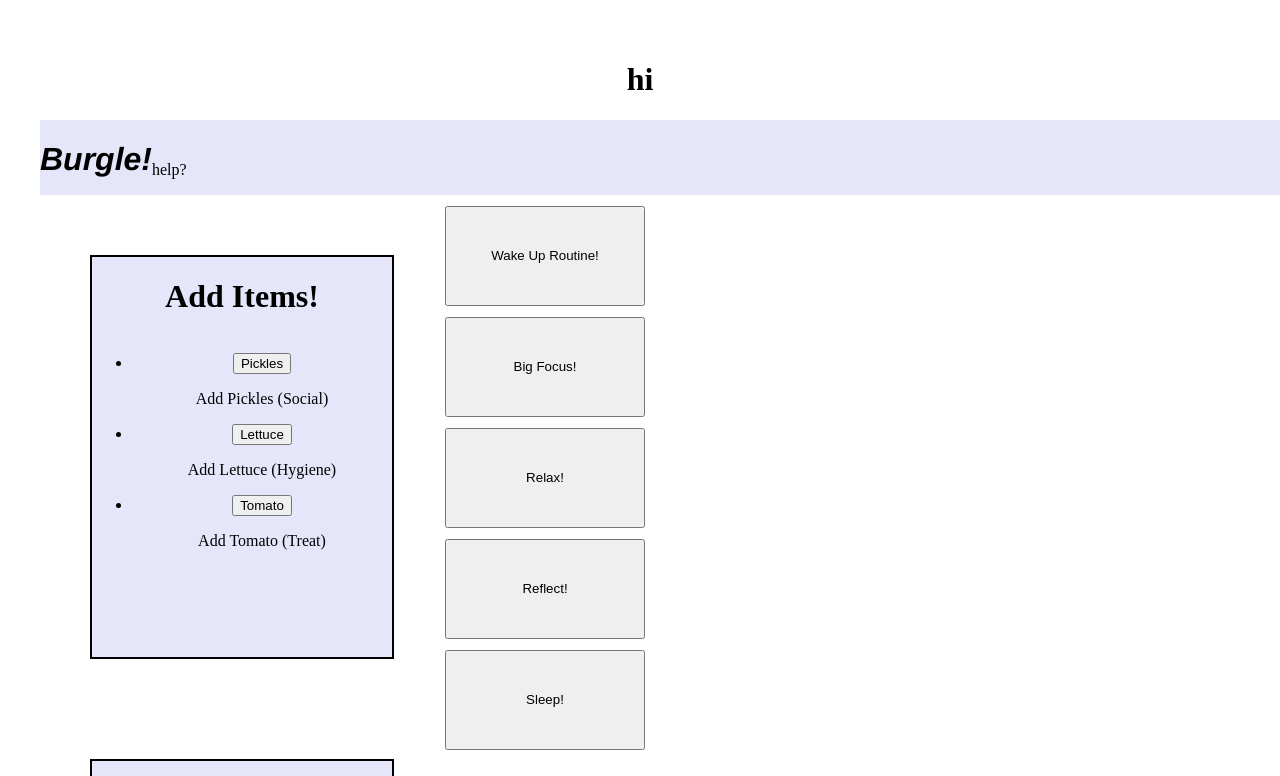
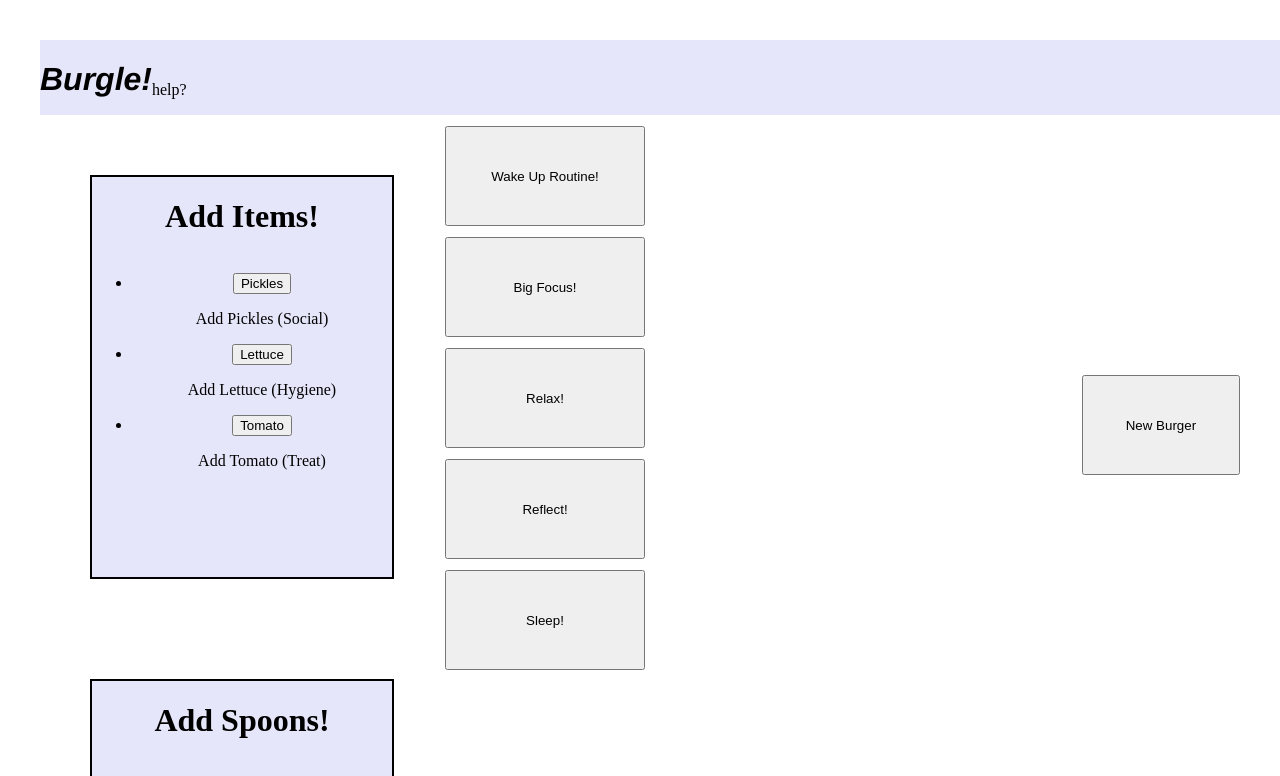
Before and after one commit to BurgleProject/Project, a React (Vite) app in the folder burgle-project/: page / in a window 1280 px wide. Shown: the top 776 px of the page. Built offline with nearby package versions, Linux system fonts and the light colour scheme; no server answers.

Commit message:
newburgeradded

```diff
--- a/burgle-project/src/App.jsx
+++ b/burgle-project/src/App.jsx
@@ -10,13 +10,8 @@ function App() {
   console.log("HIIIIII")
   return (
     <div>
-
-
-
       <QuoteProvider />
-      <h1>hi</h1>
       <BurgerPage />
-
     </div>
   )
 }
--- /dev/null
+++ b/burgle-project/src/components/Newburger.jsx
@@ -0,0 +1,21 @@
+import { useState, useContext } from "react"
+import ButtonContext from '../context/ButtonContext'
+
+
+function Newburger(){
+ const {buttons, setButtons} = useContext(ButtonContext)
+ const resetButtons = () => {
+  setButtons([
+   { label: 'Wake Up Routine!', id: 'Wake Up Routine!' },
+   { label: 'Big Focus!', id: 'Big Focus!' },
+   { label: 'Relax!', id: 'Relax!' },
+   { label: 'Reflect!', id: 'Reflect!' },
+   { label: 'Sleep!', id: 'Sleep!' },
+  ])
+ }
+ return(
+  <button id = 'newburger' onClick={() => resetButtons()}>New Burger</button>
+ )
+}
+
+export default Newburger
--- a/burgle-project/src/index.css
+++ b/burgle-project/src/index.css
@@ -63,6 +63,12 @@
   background-color: lavender;
 }
 
+#newburger{
+  width: 200px;
+  height: 100px;
+  margin: 250px 0px 10px 1px;
+}
+
 #spoon-box{
   display: flex;
   background-color: white;
--- a/burgle-project/src/pages/Burgerpage.jsx
+++ b/burgle-project/src/pages/Burgerpage.jsx
@@ -5,6 +5,7 @@ import Additems from '../components/Additems'
 import { useState } from 'react'
 import Navbar from '../components/Navbar'
 import Spoons from '../components/Spoons'
+import Newburger from '../components/Newburger'
 
 function BurgerPage(){
  const [message, setMessage] = useState('')
@@ -19,6 +20,7 @@ function BurgerPage(){
     </div>
    <BurgerButtons setMessage={ setMessage } setVisibility = {setVisibility}/>
    <Notecard message={message} visible = {visible} />
+   <Newburger/>
    </div>
   </>
  )
```
